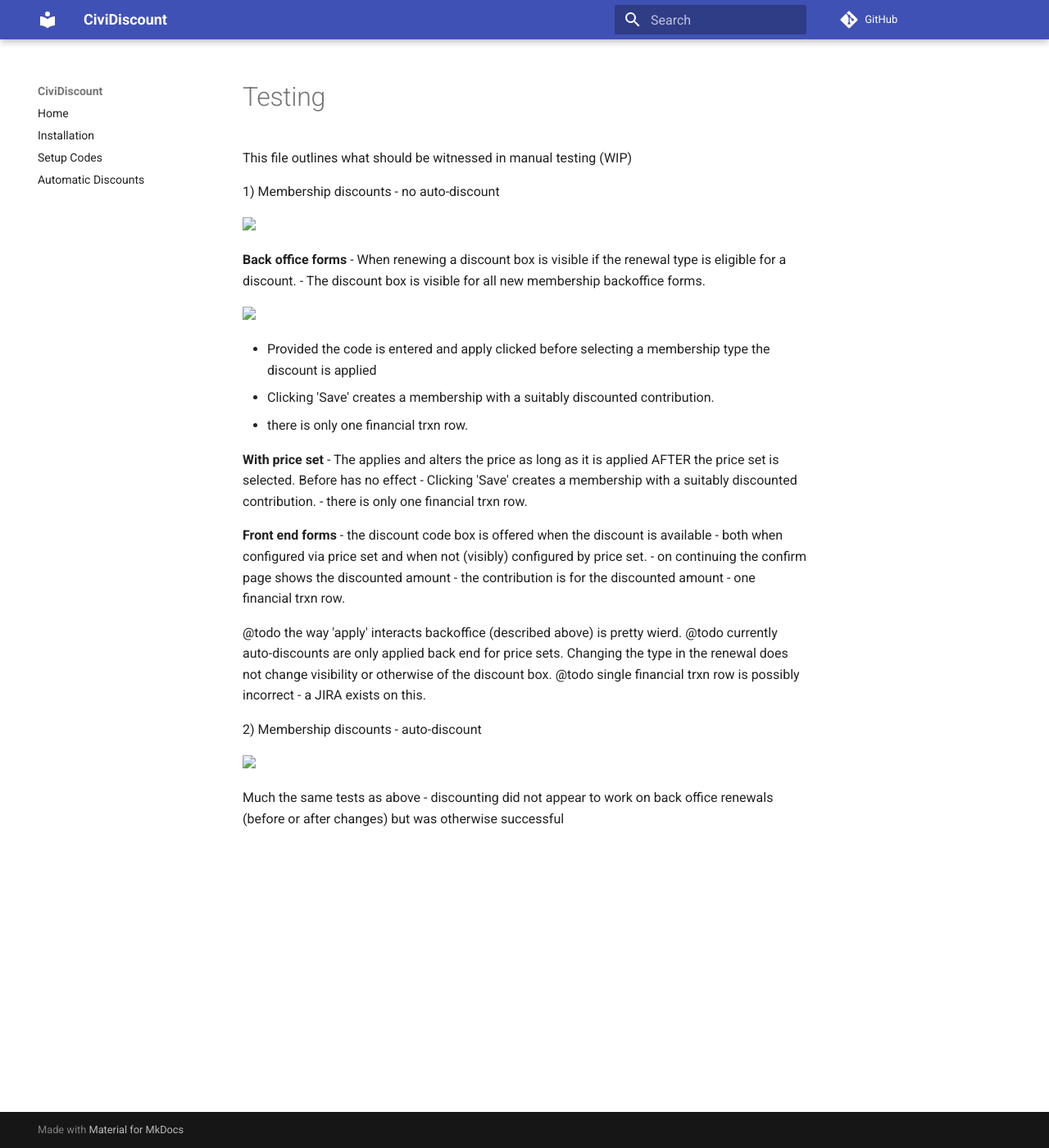
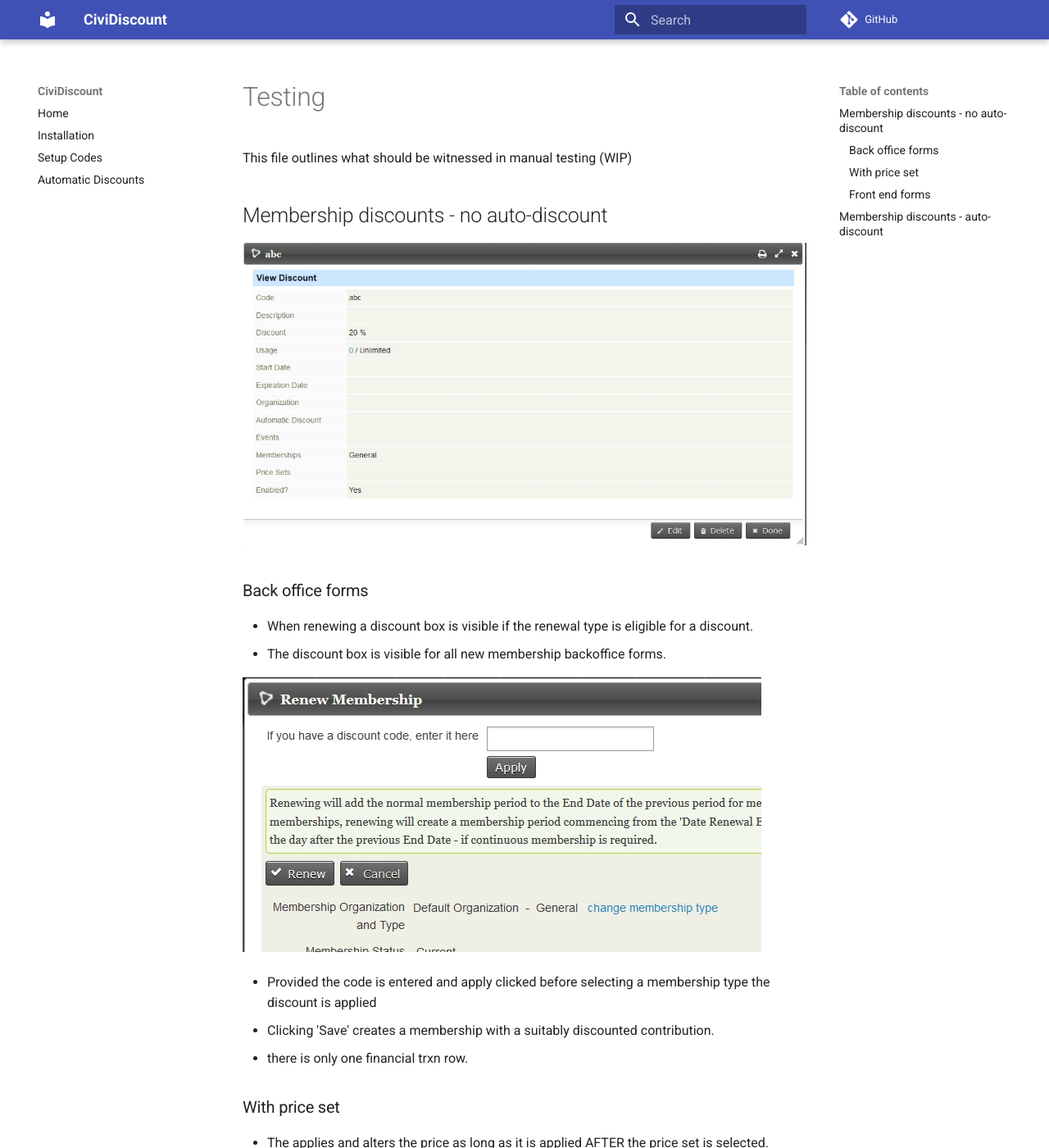
Before and after one commit to civicrm/org.civicrm.module.cividiscount, an MkDocs documentation site: the page built from docs/testing.md, in a window 1280 px wide and 1400 px high. Shown: the whole window at 82% size. Built offline with MkDocs 1.6.1 and Material for MkDocs 9.7.7, drawn with Linux system fonts in a browser that asks for light colours; comment, search, counter and statistics services are not loaded; some of the changed text lies outside the part shown.

Commit message:
Fix image links in docs

```diff
--- a/docs/testing.md
+++ b/docs/testing.md
@@ -1,26 +1,30 @@
+# Testing
+
 This file outlines what should be witnessed in manual testing (WIP)
 
-1) Membership discounts - no auto-discount
+## Membership discounts - no auto-discount
 
-<img src='/docs/images/MembershipDiscountCode.jpg'>
+![Screenshot of membership discount setup](images/MembershipDiscountCode.jpg)
 
-<b>Back office forms</b>
+### Back office forms
+
 - When renewing a discount box is visible if the renewal type is eligible for a discount.
 - The discount box is visible for all new membership backoffice forms.
 
-<img src='/docs/images/RenewBox.jpg'>
+![Screenshot of membership renewal discount box](images/RenewBox.jpg)
 
 - Provided the code is entered and apply clicked before selecting a membership type the discount is applied
 - Clicking 'Save' creates a membership with a suitably discounted contribution.
 - there is only one financial trxn row.
 
-<b>With price set</b>
+### With price set
+
 - The applies and alters the price as long as it is applied AFTER the price set is selected. Before has no effect
 - Clicking 'Save' creates a membership with a suitably discounted contribution.
 - there is only one financial trxn row.
 
+### Front end forms
 
-<b>Front end forms</b>
 - the discount code box is offered when the discount is available - both when configured via price set and when not
 (visibly) configured by price set.
 - on continuing the confirm page shows the discounted amount
@@ -33,8 +37,8 @@ This file outlines what should be witnessed in manual testing (WIP)
 change visibility or otherwise of the discount box.
 @todo single financial trxn row is possibly incorrect - a JIRA exists on this.
 
-2) Membership discounts - auto-discount
+## Membership discounts - auto-discount
 
-<img src='/docs/images/MembershipAutoDiscount.jpg'>
+![Screenshot of membership automatic discount box](images/MembershipAutoDiscount.jpg)
 
 Much the same tests as above - discounting did not appear to work on back office renewals (before or after changes) but was otherwise successful
```
Also changed, not shown: docs/autodiscount.md (+2 -2 lines), docs/codesetup.md (+1 -1 lines).
